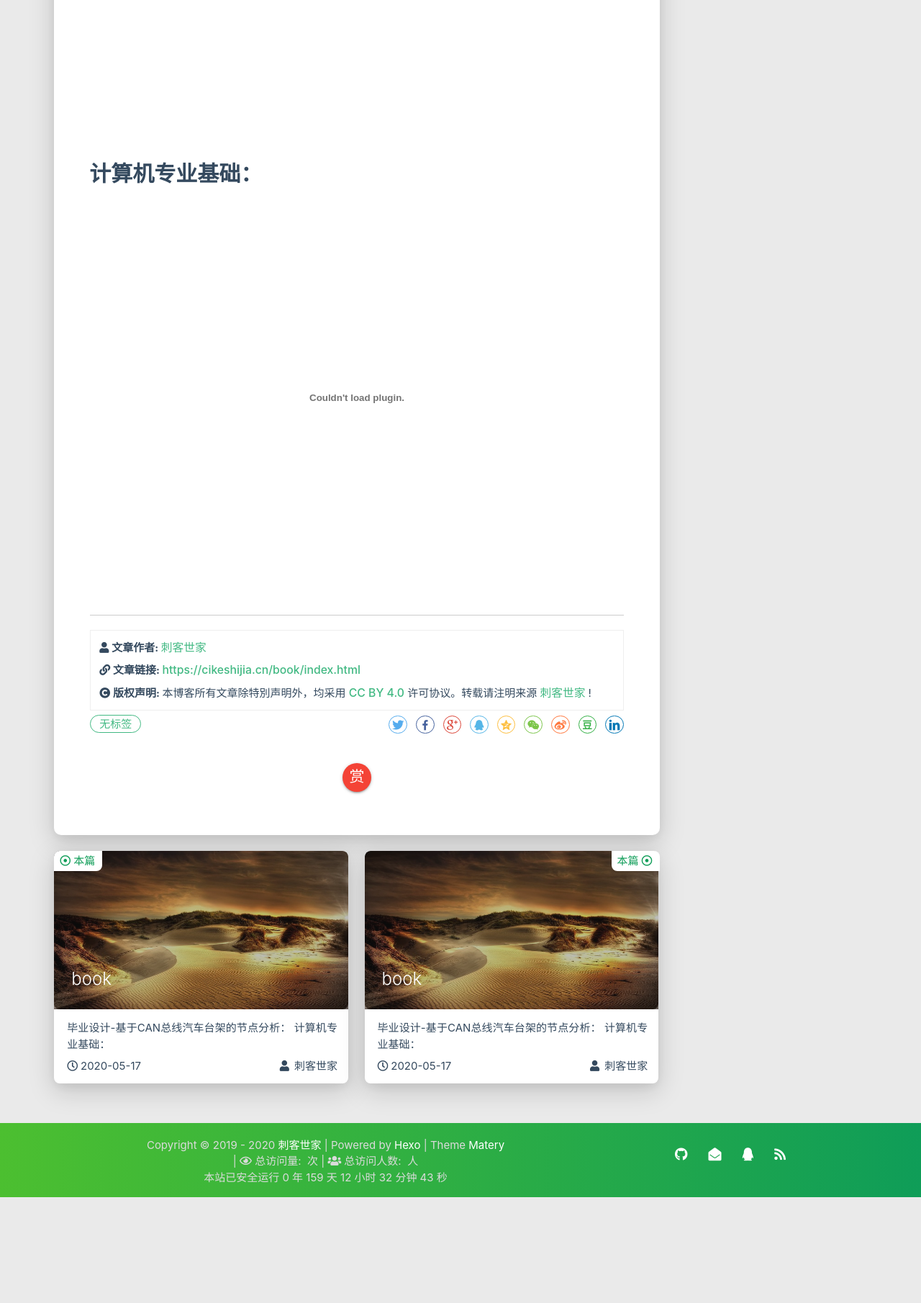
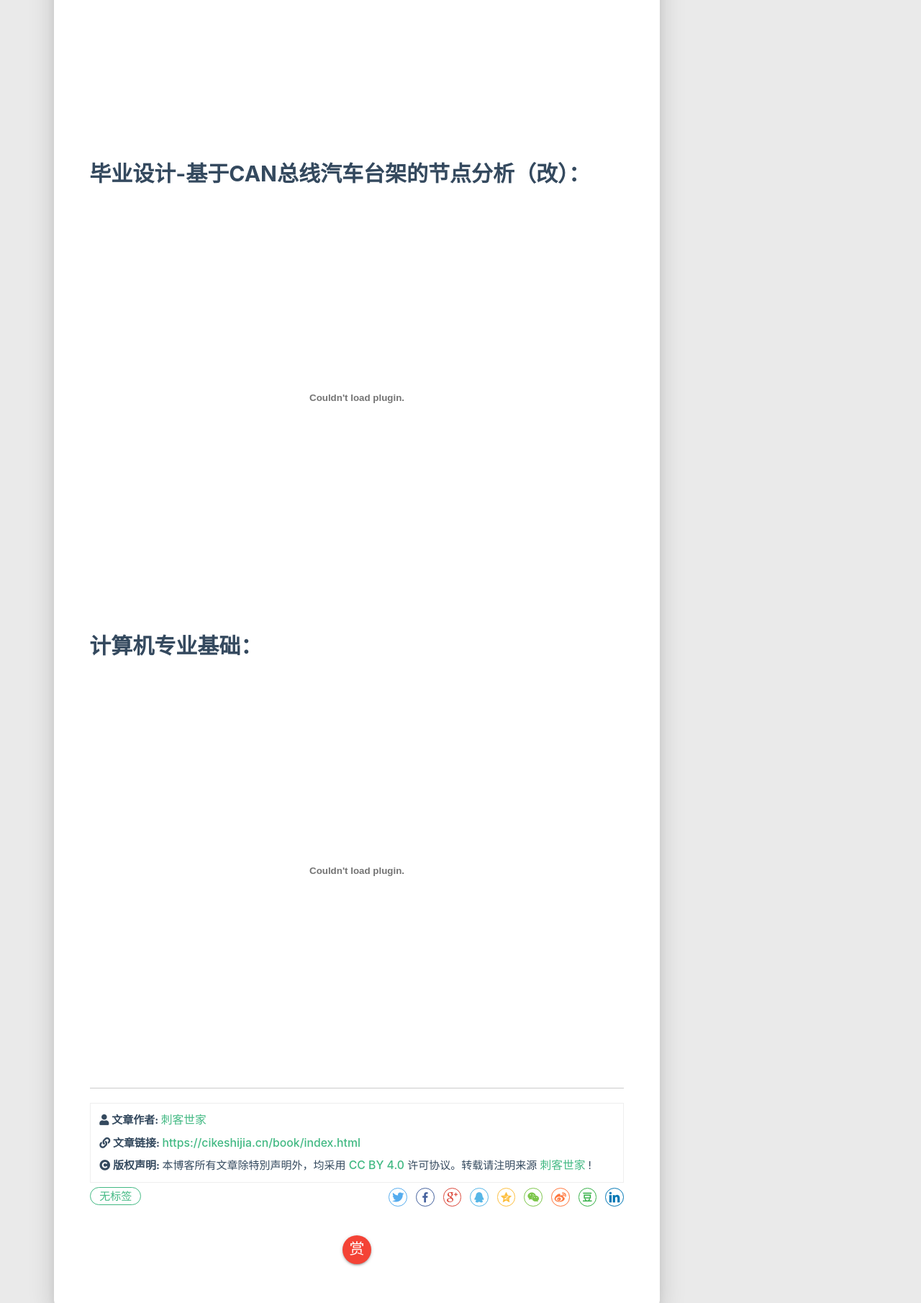
Before and after one commit to Shao-YiLin/17718193653.github.io, a plain HTML site: page book/index.html in a window 1280 px wide. Shown: the part 860-2670 px from the top of the page at 72% size. Before the commit the page ends 2523 px from the top, so only its background shows below. Drawn offline with Linux system fonts and the light colour scheme; some packages are replaced by stand-ins of ours; no server answers; a script that the page names is missing.

Commit message:
Site updated: 2020-05-18 20:32:34

```diff
--- a/book/index.html
+++ b/book/index.html
@@ -485,6 +485,16 @@
 
 
 
+<h1 id="毕业设计-基于CAN总线汽车台架的节点分析（改）："><a href="#毕业设计-基于CAN总线汽车台架的节点分析（改）：" class="headerlink" title="毕业设计-基于CAN总线汽车台架的节点分析（改）："></a>毕业设计-基于CAN总线汽车台架的节点分析（改）：</h1>
+
+	<div class="row">
+    <embed src="https://cikeshijia.cn/file/3.pdf" width="100%" height="550" type="application/pdf">
+	</div>
+
+
+
+
+
 <h1 id="计算机专业基础："><a href="#计算机专业基础：" class="headerlink" title="计算机专业基础："></a>计算机专业基础：</h1>
 
 	<div class="row">
@@ -745,6 +755,16 @@
 
 
 
+毕业设计-基于CAN总线汽车台架的节点分析（改）：
+
+
+
+
+
+
+
+
+
 计算机专业基础：
 
 
@@ -792,6 +812,16 @@
                     <div class="summary block-with-text">
 
                             毕业设计-基于CAN总线汽车台架的节点分析：
+
+
+
+
+
+
+
+
+毕业设计-基于CAN总线汽车台架的节点分析（改）：
+
 
 
 
```
Also changed, not shown: file/数字代表的名称.txt, 1 other file.
